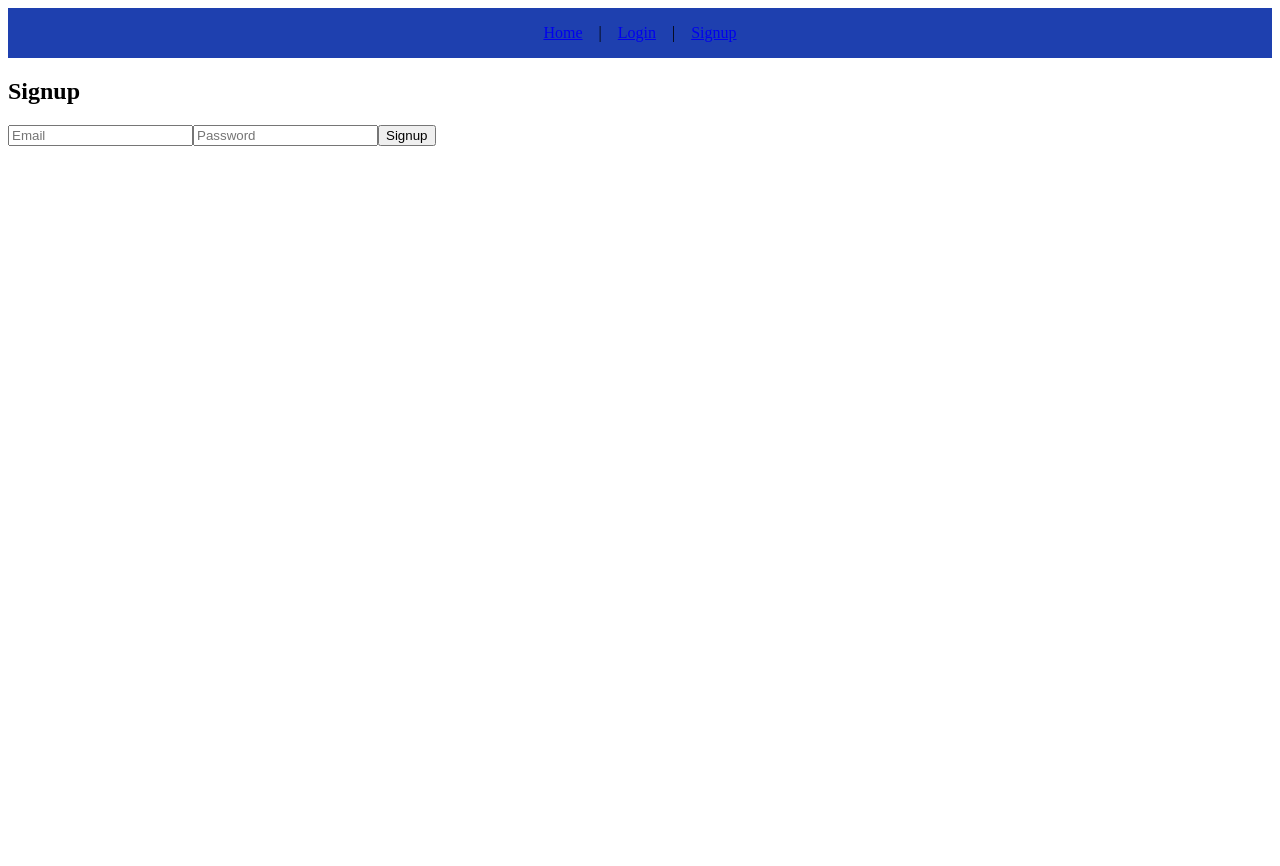
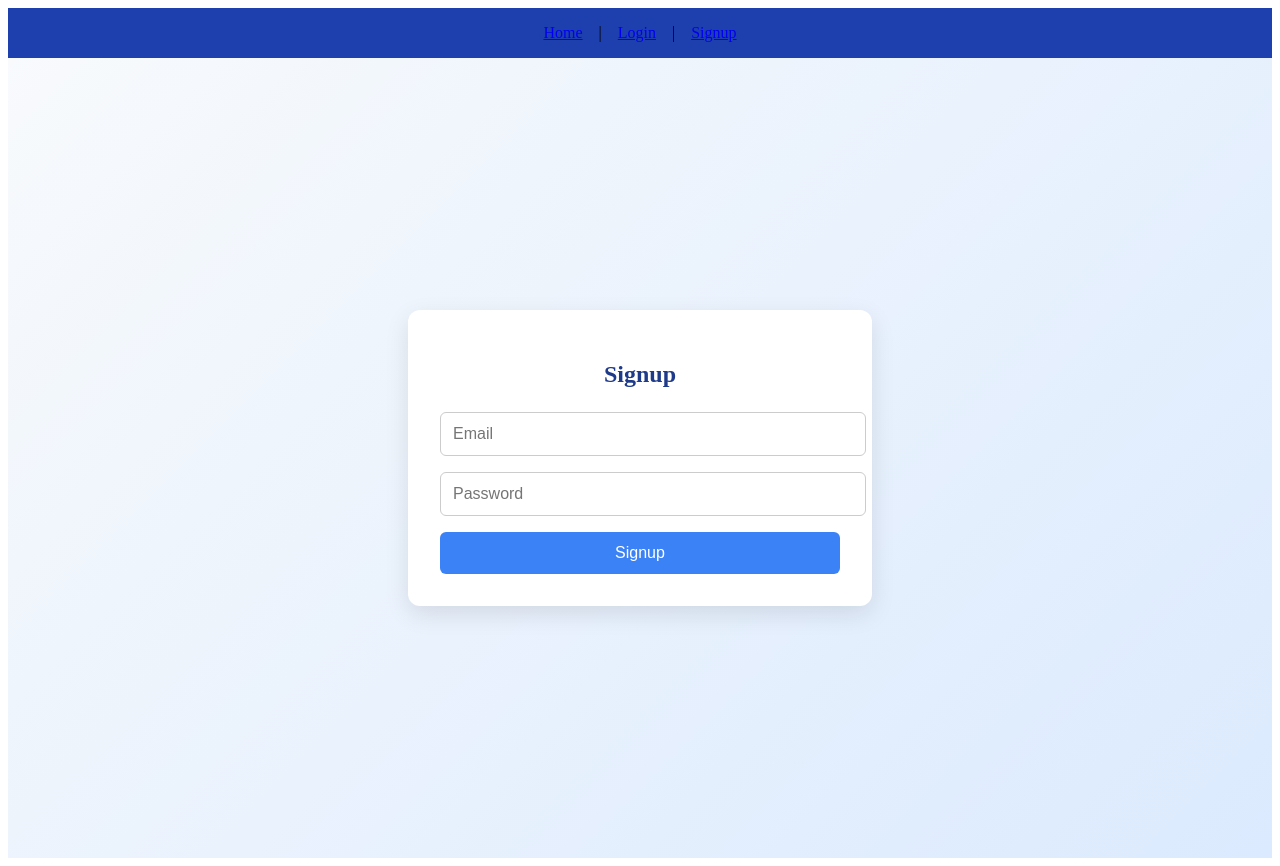
Before and after one commit to HasanAbdirahman/End-To-End, a React (Create React App) app in the folder frontend/: page /signup in a window 1280 px wide. Before the commit the page ends 800 px from the top, so only its background shows below. Built offline with nearby package versions, Linux system fonts and the light colour scheme.

Commit message:
add changes  files

```diff
--- a/frontend/src/components/Dashboard.js
+++ b/frontend/src/components/Dashboard.js
@@ -1,5 +1,5 @@
 import React from 'react';
-import { getUser } from '../../utils/auth';
+import { getUser } from '../utils/auth';
 import styles from './Dashboard.module.css';
 
 const Dashboard = () => {
--- a/frontend/src/components/Signup.js
+++ b/frontend/src/components/Signup.js
@@ -1,6 +1,6 @@
 import React, { useState } from 'react';
 import { useNavigate } from 'react-router-dom';
-import styles from './Login.module.css';
+import styles from './Login.module.css'; // reusing login styles
 
 const Signup = () => {
   const [email, setEmail] = useState('');
@@ -23,12 +23,28 @@ const Signup = () => {
   };
 
   return (
-    <form onSubmit={handleSignup}>
-      <h2>Signup</h2>
-      <input value={email} onChange={e => setEmail(e.target.value)} placeholder="Email" required />
-      <input value={password} onChange={e => setPassword(e.target.value)} type="password" placeholder="Password" required />
-      <button type="submit">Signup</button>
-    </form>
+    <div className={styles.container}>
+      <form onSubmit={handleSignup} className={styles.card}>
+        <h2>Signup</h2>
+        <input
+          className={styles.input}
+          value={email}
+          onChange={e => setEmail(e.target.value)}
+          placeholder="Email"
+          type="email"
+          required
+        />
+        <input
+          className={styles.input}
+          value={password}
+          onChange={e => setPassword(e.target.value)}
+          placeholder="Password"
+          type="password"
+          required
+        />
+        <button type="submit" className={styles.button}>Signup</button>
+      </form>
+    </div>
   );
 };
 
```
